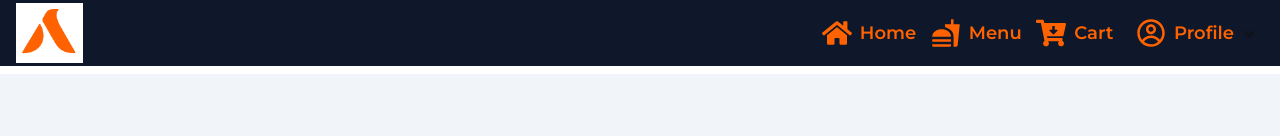
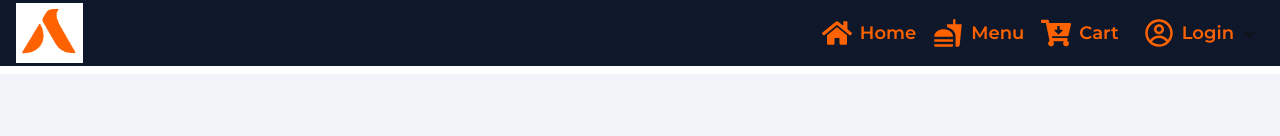
Before and after one commit to abhinath-jadhav/abhinath-dev-spring, a React (Vite) app in the folder akasa-react/: page /login in a window 1280 px wide. Shown: the top 136 px of the page. Built offline with nearby package versions, Linux system fonts and the light colour scheme.

Commit message:
removed logs

```diff
--- a/akasa-react/src/Components/Navbar.jsx
+++ b/akasa-react/src/Components/Navbar.jsx
@@ -9,7 +9,7 @@ import { FaCartArrowDown, FaHome } from "react-icons/fa";
 import { MdFastfood } from "react-icons/md";
 import { CgProfile } from "react-icons/cg";
 import logo from "../assets/logo1.png";
-import { CartApi } from "../utils";
+import { CartApi, validUser } from "../utils";
 import { addAll } from "../Store/Feature/CartSlice";
 
 const Navbar = () => {
@@ -20,6 +20,8 @@ const Navbar = () => {
   const items = useSelector((state) => state.cartItems);
   const dispatch = useDispatch();
 
+  const [isAuth, setAuth] = useState(false);
+
   const handleSearch = (e) => {
     if (e.key === "Enter") {
       navigate("/search-result");
@@ -27,6 +29,8 @@ const Navbar = () => {
   };
 
   useEffect(() => {
+    setAuth(validUser());
+
     const saveUserCart = (event) => {
       event.preventDefault();
       event.returnValue = "";
@@ -133,6 +137,7 @@ const Navbar = () => {
               onClick={() => setIsVisible(!isVisible)}
               className="flex gap-3 group cursor-pointer relative hover:border-2 border-secondary p-2 rounded-md"
             >
+              {isAuth ? (
                 <div className="flex items-center justify-center gap-2 text-secondary">
                   <CgProfile size={30} />
                   <h3 className="font-semibold text-lg hidden md:block">
@@ -144,10 +149,25 @@ const Navbar = () => {
                     className="group-hover:rotate-180 duration-500 mt-1 hidden md:block"
                   />
                 </div>
+              ) : (
+                <Link to={"/login"}>
+                  <div className="flex items-center justify-center gap-2 text-secondary">
+                    <CgProfile size={30} />
+                    <h3 className="font-semibold text-lg hidden md:block">
+                      Login
+                    </h3>
+                    <img
+                      src={Arrow}
+                      alt="arrow"
+                      className="group-hover:rotate-180 duration-500 mt-1 hidden md:block"
+                    />
+                  </div>
+                </Link>
+              )}
               {/* Drop Down Menu */}
               <div
                 className={`${
-                  isVisible ? "block" : "hidden"
+                  isAuth && isVisible ? "block" : "hidden"
                 } w-screen md:w-[150px] absolute top-[56px] right-[-18px] md:left-0 p-4 text-sm border rounded-md shadow-md bg-white`}
               >
                 <div className="flex flex-col gap-5 items-end">
```
Lines whose indentation alone changed are shown as unchanged.
